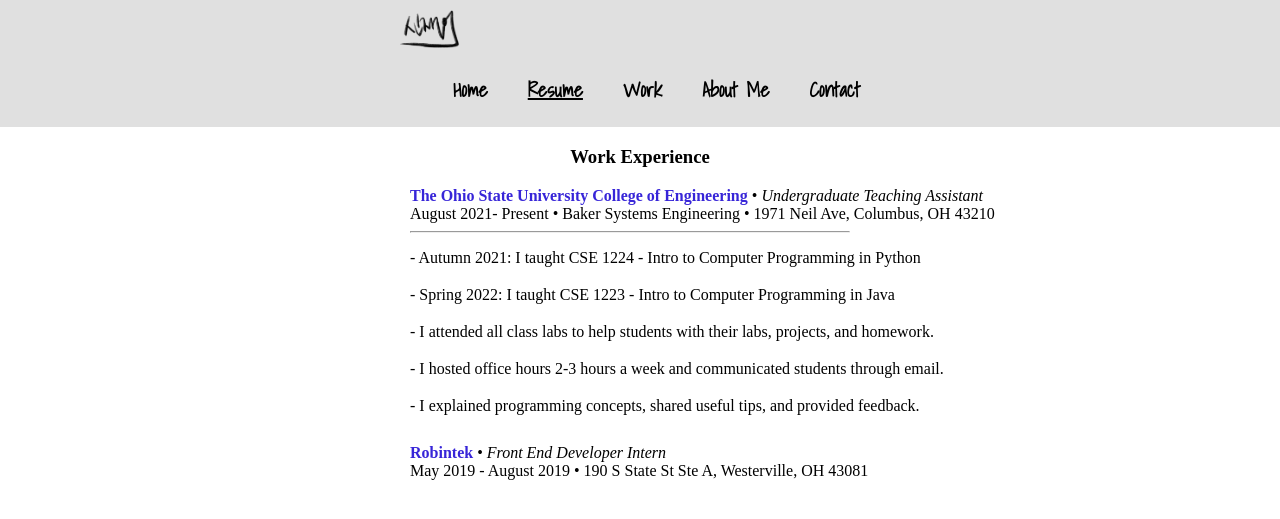
After one commit to LukasMurdock/Portfolio, a PHP site: page /resume.html in a window 1280 px wide. The commit adds this page. Shown: the top 519 px of the page. Run offline with PHP 8.4, Linux system fonts and the light colour scheme.

Commit message:
sel sungwoo!

```diff
--- a/contact.html
+++ b/contact.html
@@ -8,7 +8,7 @@
   <link rel="preconnect" href="https://fonts.googleapis.com">
   <link rel="preconnect" href="https://fonts.gstatic.com" crossorigin>
   <link href="https://fonts.googleapis.com/css2?family=Shadows+Into+Light&display=swap" rel="stylesheet">
-  <title>Jay Shin | Home</title>
+  <title>Jay Shin | Contact</title>
 </head>
 
 <body>
--- /dev/null
+++ b/resume.html
@@ -0,0 +1,48 @@
+<!DOCTYPE html>
+<html lang="en-US">
+
+<head>
+  <meta charset="UTF-8">
+  <meta name="viewport" content="width=device-width, initial-scale=1">
+  <link rel="stylesheet" href="style.css">
+  <link rel="preconnect" href="https://fonts.googleapis.com">
+  <link rel="preconnect" href="https://fonts.gstatic.com" crossorigin>
+  <link href="https://fonts.googleapis.com/css2?family=Shadows+Into+Light&display=swap" rel="stylesheet">
+  <title>Jay Shin | Resume</title>
+</head>
+
+<body>
+  <div class="nav">
+    <img src="sources/shin-jay.png"/>
+    <div class="nav-menu">
+      <a href="index.html">Home</a>
+      <a style="text-decoration: underline;" href="resume.html">Resume</a>
+      <a href="work.html">Work</a>
+      <a href="about-me.html">About Me</a>
+      <a href="contact.html">Contact</a>
+    </div>
+  </div>
+
+  <div class="resume-body">
+      <h3 style="text-align: center;">Work Experience</h3>
+      <ul>
+        <li>
+            <a href="https://engineering.osu.edu">The Ohio State University College of Engineering</a> • <i>Undergraduate Teaching Assistant</i> <br/>
+            August 2021- Present • Baker Systems Engineering • 1971 Neil Ave, Columbus, OH 43210
+            <br/>
+            <hr/>
+            <div class="roles">
+                <p>- Autumn 2021: I taught CSE 1224 - Intro to Computer Programming in Python</p>
+                <p>- Spring 2022: I taught CSE 1223 - Intro to Computer Programming in Java</p>
+                <p>- I attended all class labs to help students with their labs, projects, and homework.</p>
+                <p>- I hosted office hours 2-3 hours a week and communicated students through email. </p>
+                <p>- I explained programming concepts, shared useful tips, and provided feedback. </p>
+            </div>
+
+        </li>
+        <li>
+            <a href="https://https://www.robintek.com">Robintek</a> • <i>Front End Developer Intern</i> <br/>
+            May 2019 - August 2019 • 190 S State St Ste A, Westerville, OH 43081
+        </li>
+      </ul>
+  </div>
--- a/style.css
+++ b/style.css
@@ -89,3 +89,23 @@ body {
  .contact-body h3 {
      text-align: center;
  }
+
+ .resume-body li{
+    margin-left: 370px;
+    padding-bottom: 10px;
+    list-style: none;
+ }
+
+ .resume-body a {
+     font-weight: bold;
+     text-decoration: none;
+     color:rgb(55, 37, 216);
+ }
+
+.resume-body hr {
+    margin-right: 430px;
+}
+
+.roles p{
+    padding-bottom: 3px;
+}
```
